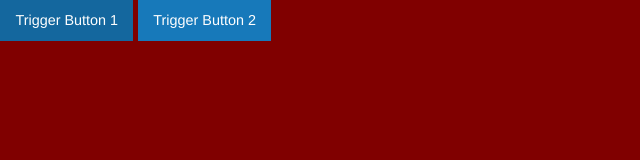
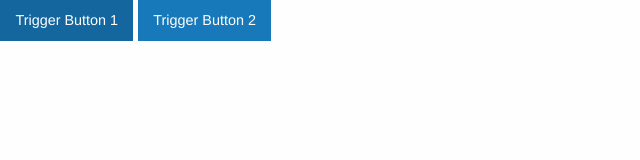
Before and after one commit to yhorbachov-hhax/webcomponents, a website built with webpack: page www/index.html in a window 1280 px wide. Shown: the whole page, without its empty margins (0-640 px from the left). Built offline with nearby package versions, Linux system fonts and the light colour scheme.

Commit message:
fix(slide-out): removed unused style

```diff
--- a/src/styles/components/_offcanvas.scss
+++ b/src/styles/components/_offcanvas.scss
@@ -1,7 +1,3 @@
-body {
-  background-color: maroon;
-}
-
 .viewer-content {
   & + .js-off-canvas-overlay {
     z-index: 1007;
```
